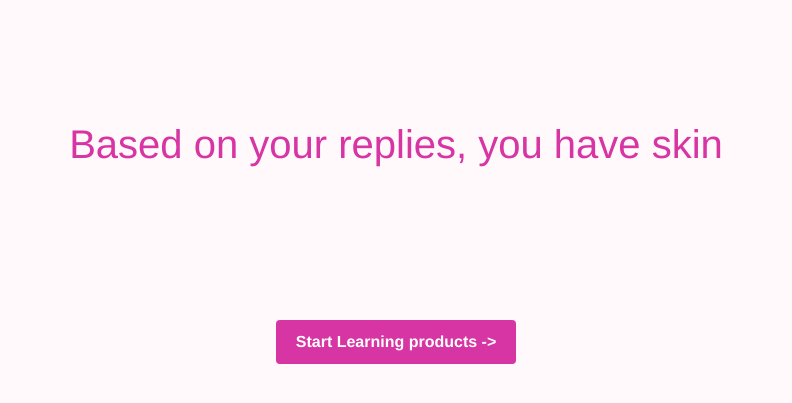
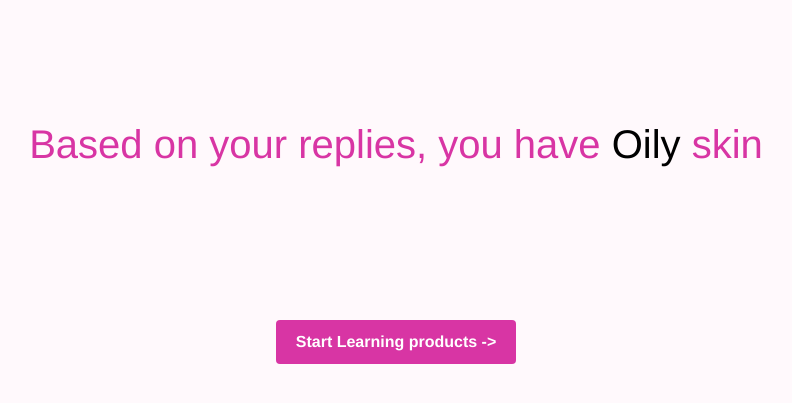
Before and after one commit to diksha-aurobindo/UI_Final_Project, a Flask app: page /skin-type/result in a window 1280 px wide. Shown: the part 56-459 px from the top of the page, without its empty margins (244-1036 px from the left). Run offline with Flask 3, Linux system fonts and the light colour scheme; some libraries are stand-ins or nearby versions.

Commit message:
Fetch skintype from backend

```diff
--- a/app.py
+++ b/app.py
@@ -32,7 +32,7 @@
 
 @app.route('/skin-type/result')
 def skinTypeRes():
-    return render_template('skintype-result.html')
+    return render_template('skintype-result.html', skinType = session.get("skinType", "Oily"))
 
 # @app.route('/learn')
 # def learn():
@@ -44,7 +44,7 @@
 def learn(product):
     update_time_spent("usertimeSpentOnLearn")
     session['last_product'] = product
-    return render_template('learn.html', product=product)  # Pass product to template
+    return render_template('learn.html', product=product, skinType = session.get("skinType", "Oily"))  # Pass product to template
 
 @app.route('/learn')
 def learn_redirect():
--- a/static/scripts.js
+++ b/static/scripts.js
@@ -27,8 +27,7 @@
     ? '<button id="nextStep" style="margin-top: 40px; float: right; color: #d835a4; background: none; border: none; font-weight: bold; cursor: pointer;"><a href="/quiz/1" style="color: #d835a4; text-decoration: none;">QUIZ →</a></button>'
     : '<button id="nextStep" style="margin-top: 40px; float: right; color: #d835a4; background: none; border: none; font-weight: bold; cursor: pointer;">NEXT STEP →</button>';
 
-  // Read user's skin type from localStorage
-  const userSkinType = localStorage.getItem("userSkinType") || "Oily"; // fallback default
+  const userSkinType = skinType || "Oily";
 
   // Create a list of product's key ingredient names for matching
   const keyIngredientNames = key_ingredients.map(k => k.name.toLowerCase());
@@ -915,8 +914,8 @@
   let blot = formData.get('blot');
 
   // Save the chosen skin type (blot result) both temporarily and permanently
-  sessionStorage.setItem('blot', blot);           // Temporary (for skintype-results page)
-  localStorage.setItem('userSkinType', blot);      // Permanent (for learning pages)
+  // sessionStorage.setItem('blot', blot);           // Temporary (for skintype-results page)
+  // localStorage.setItem('userSkinType', blot);      // Permanent (for learning pages)
 
   console.log("blot is: ", blot);
 
--- a/templates/learn.html
+++ b/templates/learn.html
@@ -112,5 +112,6 @@
 
 <script>
   const initialProduct = "{{ product or '' }}";
+  const skinType = "{{ skinType }}";
 </script>
 {% endblock %}
--- a/templates/skintype-result.html
+++ b/templates/skintype-result.html
@@ -5,10 +5,12 @@
     <br><br><br><br><br>
 
     <h1 style="color: #d835a4;">Based on your replies, you have
-        <span id='skintyperesult' style="color: black;"> </span> skin</h1>
+        <span id='skintyperesult' style="color: black;">{{ skinType }} </span> skin</h1>
 
 <br><br><br><br><br><br>
 <button type="submit" class="findskin-btn" style="margin: 0%;" onclick="window.location.href='/learn/cleanser'">Start Learning products -></button>
 </center>
-
+<script>
+  const skinType = "{{ skinType }}";
+</script>
 {% endblock %}
```
